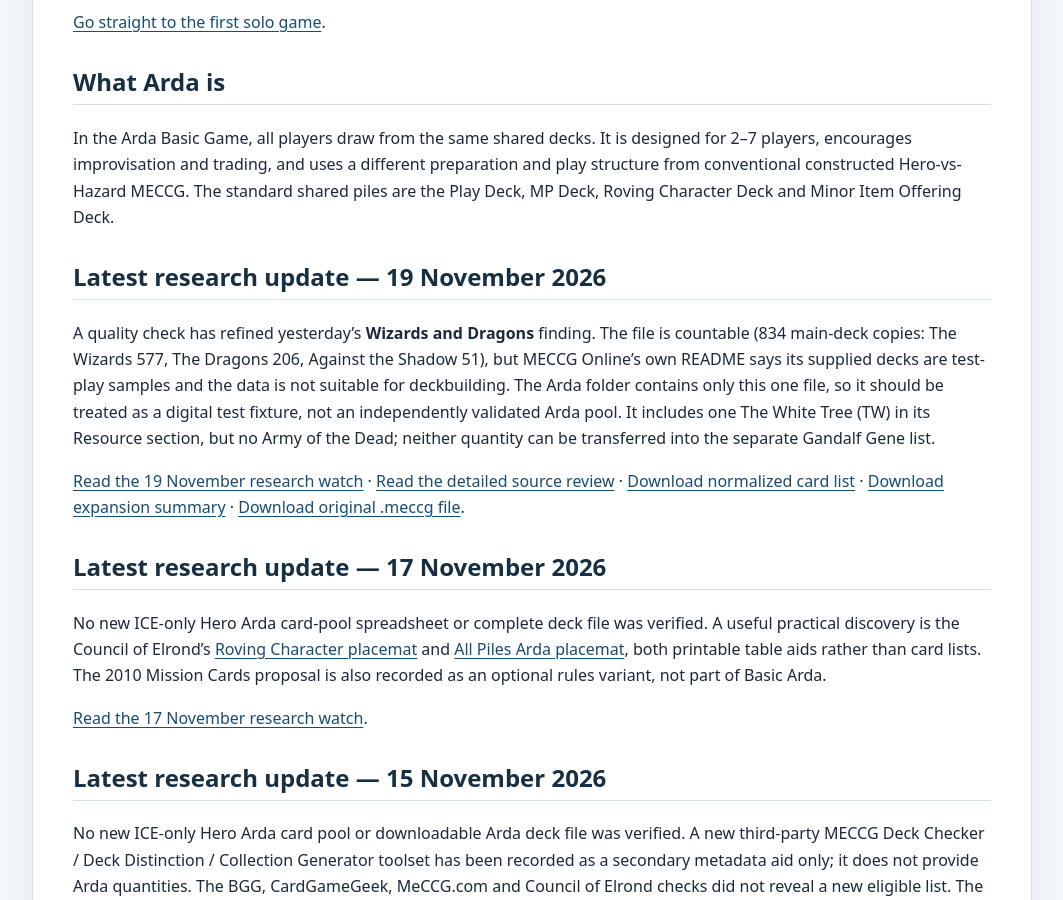
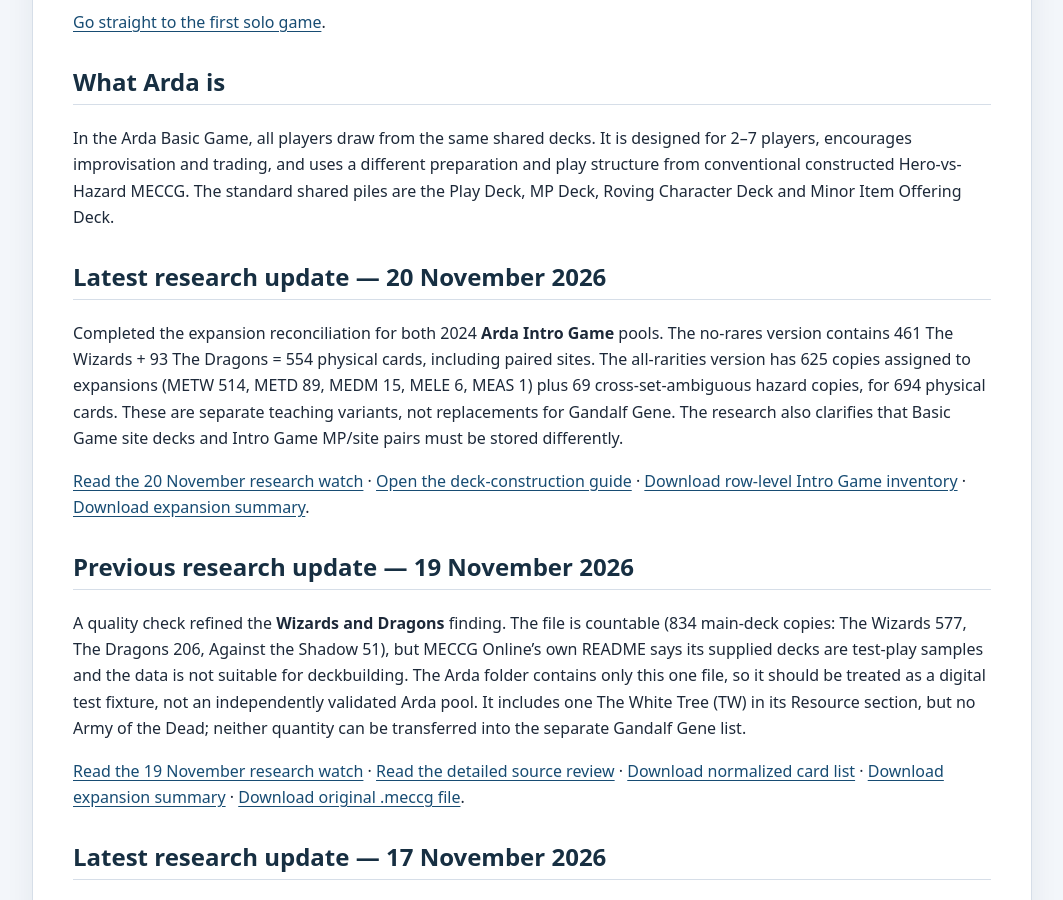
Before and after one commit to JamSpot/meccg-arda-master-database, a Jekyll site: the page built from index.md, in a window 1280 px wide and 900 px high, scrolled down 1498 px. Shown: the whole window, without its empty margins (108-1171 px from the left). Built offline with Jekyll 4.4.1, drawn with Linux system fonts in a browser that asks for light colours.

Commit message:
Publish 20 November Arda research update on homepage

```diff
--- a/index.md
+++ b/index.md
@@ -41,9 +41,15 @@ The [First Solo Arda Game walkthrough](docs/arda-solo-first-game.html) now inclu
 
 In the Arda Basic Game, all players draw from the same shared decks. It is designed for 2–7 players, encourages improvisation and trading, and uses a different preparation and play structure from conventional constructed Hero-vs-Hazard MECCG. The standard shared piles are the Play Deck, MP Deck, Roving Character Deck and Minor Item Offering Deck.
 
-## Latest research update — 19 November 2026
+## Latest research update — 20 November 2026
 
-A quality check has refined yesterday's **Wizards and Dragons** finding. The file is countable (834 main-deck copies: The Wizards 577, The Dragons 206, Against the Shadow 51), but MECCG Online's own README says its supplied decks are test-play samples and the data is not suitable for deckbuilding. The Arda folder contains only this one file, so it should be treated as a digital test fixture, not an independently validated Arda pool. It includes one The White Tree (TW) in its Resource section, but no Army of the Dead; neither quantity can be transferred into the separate Gandalf Gene list.
+Completed the expansion reconciliation for both 2024 **Arda Intro Game** pools. The no-rares version contains 461 The Wizards + 93 The Dragons = 554 physical cards, including paired sites. The all-rarities version has 625 copies assigned to expansions (METW 514, METD 89, MEDM 15, MELE 6, MEAS 1) plus 69 cross-set-ambiguous hazard copies, for 694 physical cards. These are separate teaching variants, not replacements for Gandalf Gene. The research also clarifies that Basic Game site decks and Intro Game MP/site pairs must be stored differently.
+
+[Read the 20 November research watch](docs/research-watch-2026-11-20.html) · [Open the deck-construction guide](docs/building-arda-decks.html) · [Download row-level Intro Game inventory](data/arda-intro-game-card-inventory.csv) · [Download expansion summary](data/arda-intro-game-expansion-summary.csv).
+
+## Previous research update — 19 November 2026
+
+A quality check refined the **Wizards and Dragons** finding. The file is countable (834 main-deck copies: The Wizards 577, The Dragons 206, Against the Shadow 51), but MECCG Online's own README says its supplied decks are test-play samples and the data is not suitable for deckbuilding. The Arda folder contains only this one file, so it should be treated as a digital test fixture, not an independently validated Arda pool. It includes one The White Tree (TW) in its Resource section, but no Army of the Dead; neither quantity can be transferred into the separate Gandalf Gene list.
 
 [Read the 19 November research watch](docs/research-watch-2026-11-19.html) · [Read the detailed source review](docs/wizards-and-dragons-arda-source-review-2026-11-18.html) · [Download normalized card list](data/wizards-and-dragons-arda-pool-2024.csv) · [Download expansion summary](data/wizards-and-dragons-arda-expansion-summary.csv) · [Download original .meccg file](https://raw.githubusercontent.com/Heinrich-Barth/meccg-online/main/public/decks/Arda/Wizards%20and%20Dragons.meccg).
 
```
